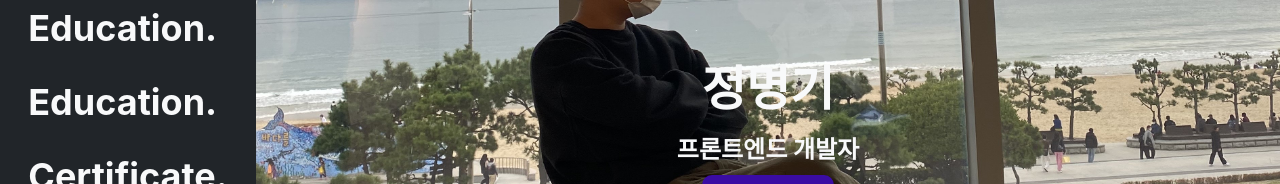
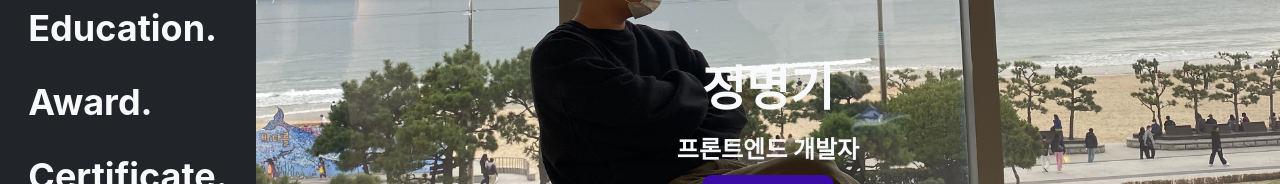
Before and after one commit to jungmyunggi/Portfolio, a React (Vite) app: page / in a window 1280 px wide. Shown: the part 266-450 px from the top of the page. Built offline with nearby package versions, Linux system fonts and the light colour scheme; a web font is replaced by a local one.

Commit message:
🐛 fix: nav award 경로 추가

```diff
--- a/src/features/Nav/Nav.tsx
+++ b/src/features/Nav/Nav.tsx
@@ -18,7 +18,7 @@ export default function Nav() {
             Education.
           </div>
           <div className="nav-Award" onClick={() => scrollElement('award')}>
-            Education.
+            Award.
           </div>
           <div className="nav-certificate" onClick={() => scrollElement('certificate')}>
             Certificate.
```
